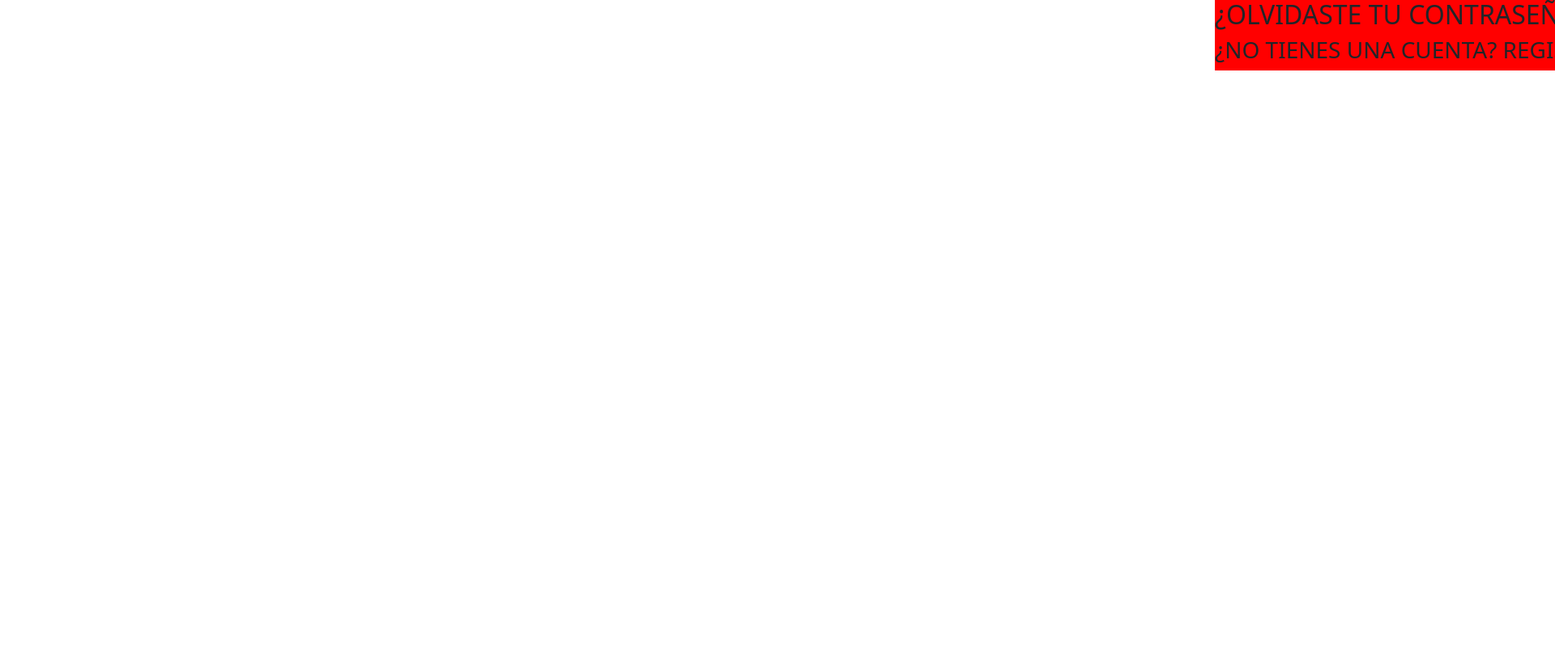
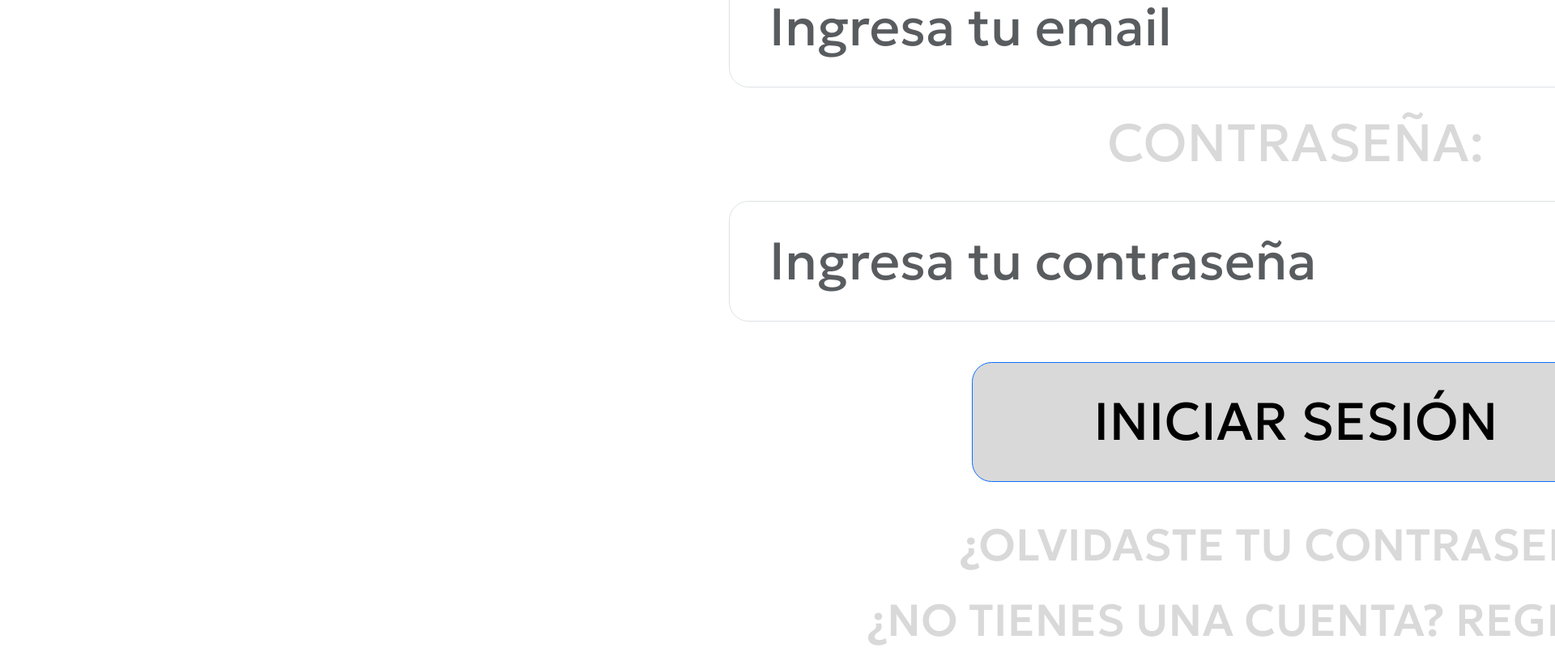
Before and after one commit to mateomohr02/football-central, a React (Create React App) app: page / in a window 1280 px wide. Shown: the part 1160-1960 px from the top of the page at 81% size, 1920 px wide, since content can reach past the window. Before the commit the page ends 1247 px from the top, so only its background shows below. Built offline with nearby package versions, Linux system fonts and the light colour scheme.

Commit message:
landing v1

```diff
--- a/src/components/Login/Login.jsx
+++ b/src/components/Login/Login.jsx
@@ -31,32 +31,42 @@ const Login = ({ login }) => {
     <div>
       {/* faltan estilos */}
       <Form onSubmit={handleSubmit} className={style.login}>
-        <label htmlFor="email">E-MAIL: </label>
+
+
+        <Form.Label htmlFor="email">E-MAIL: </Form.Label>
         <Form.Control
           type="email"
           name="email"
           placeholder="Ingresa tu email"
           value={userData.email}
           onChange={handleChange}
+          className={style.input}
         />
-        {errors.email && <p>{errors.email}</p>}
-        <label htmlFor="password">CONTRASEÑA: </label>
+        {errors.email && <p className={style.errors}>{errors.email}</p>}
+
+
+        <Form.Label htmlFor="password">CONTRASEÑA: </Form.Label>
         <Form.Control
           type="password"
           name="password"
           placeholder="Ingresa tu contraseña"
           value={userData.password}
           onChange={handleChange}
+          className={style.input}
         />
-        {errors.password && <p>{errors.password}</p>}
+        {errors.password && <p className={style.errors}>{errors.password}</p>}
+
         <div>
-          <Button variant="primary" className={style.button}>
-            LOGIN
+          <Button
+            className={style.button}
+            style={{ backgroundColor: "var(--white)", color: "black" }}
+          >
+            INICIAR SESIÓN
           </Button>
         </div>
-        <div>
-          <h2>¿OLVIDASTE TU CONTRASEÑA?</h2>
-          <h3>¿NO TIENES UNA CUENTA? REGISTRATE</h3>
+        <div className={style.helpContainer}>
+          <h5 className={style.helpLinks}>¿OLVIDASTE TU CONTRASEÑA?</h5>
+          <h5 className={style.helpLinks}>¿NO TIENES UNA CUENTA? REGISTRATE</h5>
         </div>
       </Form>
     </div>
--- a/src/components/Login/Login.module.css
+++ b/src/components/Login/Login.module.css
@@ -1,14 +1,53 @@
+*{
+  font-family: var(--main-font);
+  font-size: 65px;
+  color: var(--white);
+}
 .login {
-  background-color: red;
+
   position: absolute;
-  width: 1200px;
-  left: 1500px;
+  width: 1400px;
+  left: 900px;
   top: 1000px;
   display: flex;
   flex-direction: column;
+  justify-content: center;
+  align-items: center;
   font-size: 15px;
 }
 
+
+
+.input{
+  margin-top: -10px;
+  margin-bottom: 20px;
+}
 .button {
-  background-color: var(--blue);
+  margin-top: 30px;
+  width: 800px;
+  border:none;
+
 }
+
+
+.helpContainer{
+  margin-top: 50px;
+  display: flex;
+  flex-direction: column;
+  justify-content: center;
+  align-items: center;
+}
+.helpLinks{
+  margin-top: -5px;
+  font-size: 55px;
+}
+
+.errors{
+  font-size: 50px;
+  color: rgb(247, 243, 243);
+  text-decoration-line: underline;
+
+}
+.errors::first-letter{
+  text-transform: capitalize;
+}
--- a/src/index.css
+++ b/src/index.css
@@ -24,4 +24,8 @@ code {
 
   --main-font: "Geologica", sans-serif;
   --text-font: "Montserrat", sans-serif;
+
+  --bs-blue: #293851;
+  --bs-gray: #3e3f41;
+  --bs-gray-dark: #2d2e2e;
 }
--- a/src/index.js
+++ b/src/index.js
@@ -5,7 +5,7 @@ import App from './App';
 import reportWebVitals from './reportWebVitals';
 import { BrowserRouter } from 'react-router-dom';
 import 'bootstrap/dist/css/bootstrap.min.css';
-
+import '../src/index.css'
 
 const root = ReactDOM.createRoot(document.getElementById('root'));
 root.render(
--- a/src/views/Landing/Landing.module.css
+++ b/src/views/Landing/Landing.module.css
@@ -18,6 +18,6 @@
 .logo{
   height: 400px;
   position: absolute;
-  left: 550px;
+  left: 700px;
   top: 350px;
 }
```
